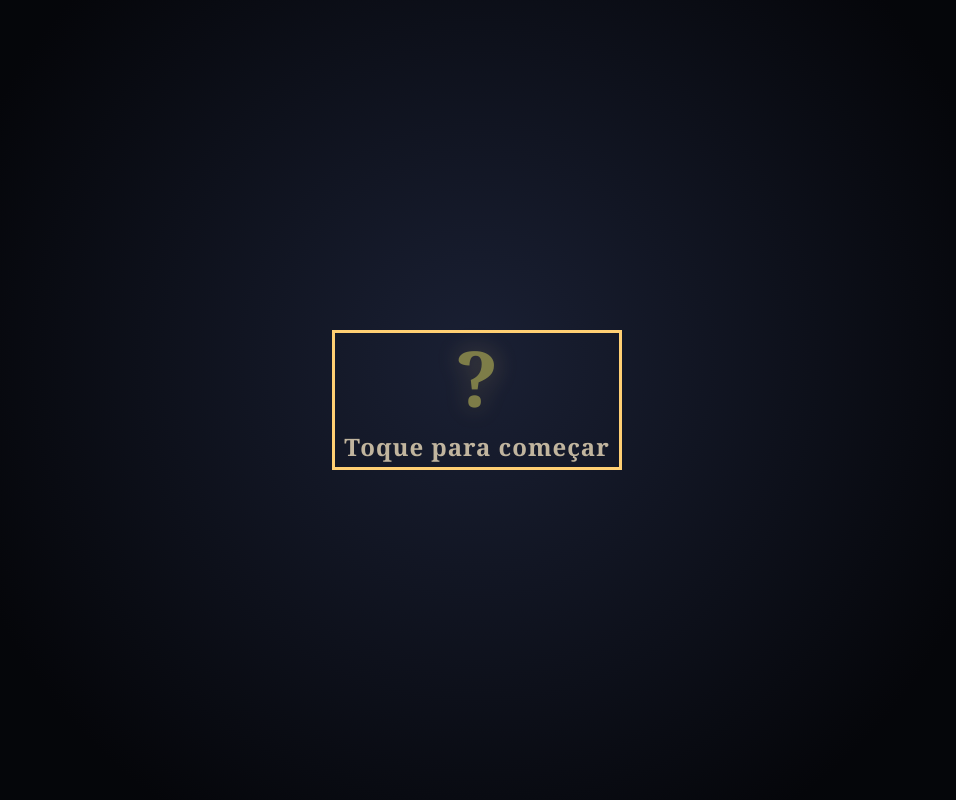
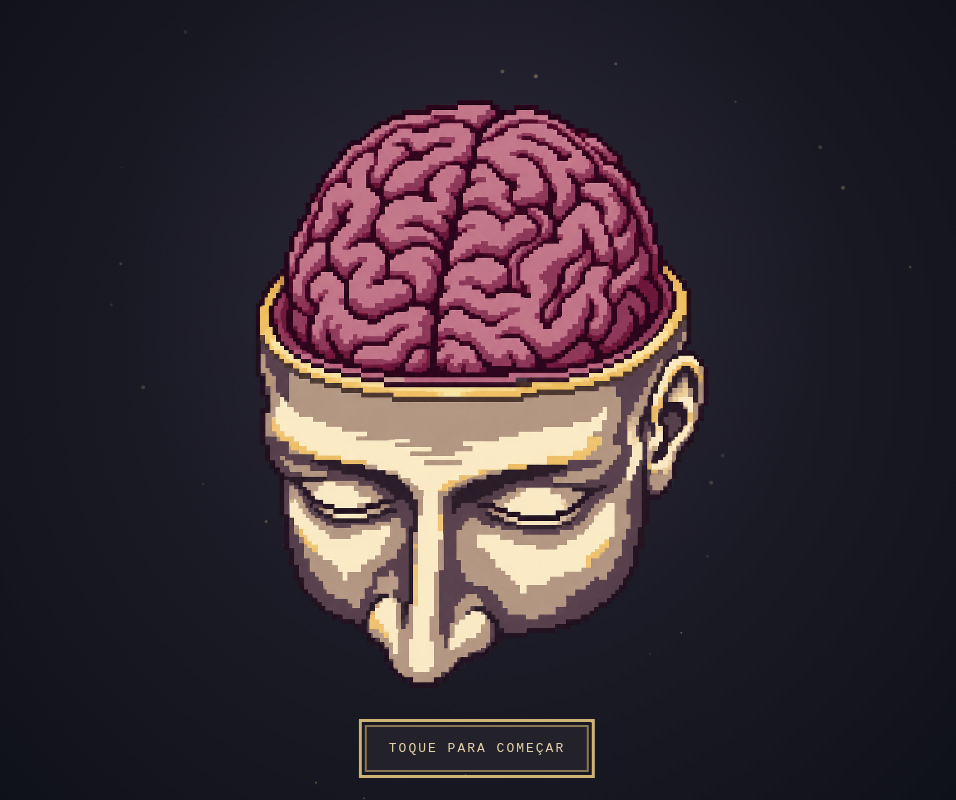
Before and after one commit to dhemylisousa68-cloud/Mentes-Pensantes, a plain HTML site: page index.html in a window 1280 px wide. Shown: the whole page, without its empty margins (163-1119 px from the left). Drawn offline with Linux system fonts and the light colour scheme; animation ran at ten frames a second; a web font is replaced by a local one.

Commit message:
Intro de apresentação em pixel art
O site abre com a intro Pixel Cadência: cabeça com o cérebro pulsando,
a lupa percorre e mergulha, o M liga a TV e aparece o título; depois
entra a tela inicial. Botão "Pular intro", som respeitando o mudo e
o volume dos efeitos. A sala de espera também para de consultar o
servidor quando a sala deixa de existir.

Co-Authored-By: Claude Opus 5.5 <noreply@anthropic.com>

```diff
--- /dev/null
+++ b/css/intro-pixel.css
@@ -0,0 +1,36 @@
+/* Intro de apresentação em pixel art (a partir de Mentes_Pensantes_Pixel_Cadencia.html). */
+#portao.intro-pixel { overflow: hidden; background: #0b0c14; color: #e6d4af; font-family: monospace; }
+#portao.intro-pixel[hidden] { display: none; }
+#ip-cabeca { position: absolute; inset: 0; width: 100%; height: 100%; display: block; image-rendering: pixelated; }
+
+/* cena interna (o M liga a TV), revelada pela lupa */
+#ip-cena { position: absolute; inset: 0; pointer-events: none; overflow: hidden; clip-path: circle(0% at 50% 50%); background: #100f0e; }
+#ip-cena svg { display: block; width: 100%; height: 100%; transform-origin: 70.4% 48%; transition: transform 3s ease-in-out; image-rendering: pixelated; }
+#ip-tela, #ip-logo-tv { opacity: 0; transition: opacity .8s; }
+#ip-cena.ligada #ip-tela, #ip-cena.logo #ip-logo-tv { opacity: 1; }
+#ip-chiado { opacity: 0; }
+#ip-cena.ligada:not(.logo) #ip-chiado { animation: ip-chiado .16s infinite alternate; }
+@keyframes ip-chiado { to { opacity: .7; } }
+
+/* título final */
+#ip-titulo {
+  position: absolute; inset: 0; z-index: 3; display: grid; place-content: center; text-align: center; pointer-events: none; opacity: 0;
+  background: radial-gradient(ellipse, #121613eb, #080a0de8);
+}
+#ip-titulo h1 { margin: 0; font: bold clamp(32px, 6vw, 70px) monospace; letter-spacing: .12em; text-shadow: 4px 4px #6e3758; }
+#ip-titulo p { letter-spacing: 4px; font-size: 11px; color: #d7c799; }
+#ip-barra { position: absolute; left: 0; bottom: 0; height: 2px; width: 0; background: #c6a970; z-index: 4; }
+
+/* botões */
+.intro-pixel button {
+  background: #24232c; border: 2px solid #8f7955; color: #ecd9b1; border-radius: 0; padding: 11px 16px;
+  font: 13px monospace; letter-spacing: 2px; cursor: pointer;
+}
+.intro-pixel button:hover { background: #3a2a33; }
+.intro-pixel button:focus-visible { outline: 3px solid #d6b978; outline-offset: 3px; }
+.ip-comecar { position: absolute; left: 50%; bottom: 3.5%; transform: translateX(-50%); z-index: 5; padding: 14px 22px !important; animation: ip-convite 2.4s ease-in-out infinite; }
+@keyframes ip-convite { 50% { opacity: .65; } }
+.intro-pixel.rodando .ip-comecar { display: none; }
+.ip-pular { position: absolute; top: 14px; right: 14px; z-index: 5; font-size: 11px !important; padding: 9px 12px !important; }
+.ip-pular[hidden] { display: none; }
+html.reduzido .intro-pixel * { animation: none !important; transition-duration: .001ms !important; }
--- a/detetive/ultima-ceia/js/sala.js
+++ b/detetive/ultima-ceia/js/sala.js
@@ -64,7 +64,8 @@ UC.Sala = (() => {
     } catch (e) {
       const t = String(e && e.message || e);
       if (t.includes('SALA_NAO_EXISTE') || t.includes('SALA_CHEIA') || t.includes('EXPULSO')) {
-        if (t.includes('EXPULSO')) { try { sessionStorage.removeItem('mp_sala'); } catch (err) { /* ignora */ } intervalos.forEach(clearInterval); }
+        intervalos.forEach(clearInterval); online = false; // para de consultar a sala
+        if (t.includes('EXPULSO')) { try { sessionStorage.removeItem('mp_sala'); } catch (err) { /* ignora */ } }
         aviso(UC.Online.mensagem(e), true);
       }
       // falha de rede: tenta de novo no próximo ciclo
--- a/index.html
+++ b/index.html
@@ -12,15 +12,26 @@
   <link rel="preload" as="image" href="assets/cena/fundo.jpg">
   <link rel="preload" as="image" href="assets/mascote/natal.webp">
   <link rel="stylesheet" href="css/hub.css">
+  <link rel="stylesheet" href="css/intro-pixel.css">
 </head>
 <body>
 
-  <!-- ============ PORTÃO (primeiro toque libera o som) ============ -->
-  <section id="portao" class="tela" hidden>
-    <button id="comecar" class="comecar">
-      <span class="comecar-icone" aria-hidden="true">?</span>
-      <span>Toque para começar</span>
-    </button>
+  <!-- ============ INTRO DE APRESENTAÇÃO (pixel art): cabeça → lupa → dentro da mente → M liga a TV → logo ============ -->
+  <section id="portao" class="tela intro-pixel" hidden>
+    <canvas id="ip-cabeca" aria-label="Cabeça gravada com o cérebro pulsando e uma lupa ampliando os detalhes"></canvas>
+    <div id="ip-cena" style="opacity:0">
+      <svg preserveAspectRatio="xMidYMid slice" viewBox="0 0 682.6667 384" aria-label="M pega o controle, cruza as pernas e liga a TV">
+        <defs><pattern id="ip-linhas" width="4" height="4" patternUnits="userSpaceOnUse"><path d="M0 0H4" stroke="#e1d4b6" stroke-width="1"/></pattern></defs>
+        <foreignObject width="682.6667" height="384"><canvas xmlns="http://www.w3.org/1999/xhtml" id="ip-ator" width="683" height="384" style="width:100%;height:100%"></canvas></foreignObject>
+        <rect id="ip-tela" x="416" y="118" width="146" height="122" rx="17" fill="#253a30"/>
+        <rect id="ip-chiado" x="416" y="118" width="146" height="122" rx="17" fill="url(#ip-linhas)"/>
+        <g id="ip-logo-tv" fill="#eddfba" text-anchor="middle"><text x="489" y="162" font-size="14" font-family="monospace" letter-spacing="2">MENTES</text><text x="489" y="184" font-size="16" font-family="monospace">PENSANTES</text><path d="M435 198H543" stroke="#bba575"/><text x="489" y="216" font-size="6" letter-spacing="1">TODO MISTÉRIO COMEÇA AQUI</text></g>
+      </svg>
+    </div>
+    <div id="ip-titulo"><p>TODO MISTÉRIO COMEÇA NA MENTE</p><h1>MENTES<br>PENSANTES</h1></div>
+    <div id="ip-barra"></div>
+    <button id="comecar" class="ip-comecar" type="button"><span>TOQUE PARA COMEÇAR</span></button>
+    <button id="ip-pular" class="ip-pular" type="button" hidden>PULAR INTRO ›</button>
   </section>
 
   <!-- ============ TELA PRINCIPAL: a mansão ============ -->
@@ -135,6 +146,7 @@
   <script src="js/mascote-rig.js"></script>
   <script src="js/neve.js"></script>
   <script src="js/reacao-botao.js"></script>
+  <script src="js/intro-pixel.js"></script>
   <script src="js/hub.js"></script>
   <script src="js/telacheia.js"></script>
 </body>
--- a/js/hub.js
+++ b/js/hub.js
@@ -545,7 +545,12 @@
   atualizarBotaoSom();
 
   // ---------- Eventos gerais ----------
-  $('#comecar').addEventListener('click', () => { MP.Som.iniciar(); abrirHub(true); });
+  // "Toque para começar": toca a intro de apresentação e, ao terminar (ou pular), entra a tela inicial (mansão)
+  $('#comecar').addEventListener('click', () => {
+    MP.Som.iniciar();
+    if (MP.Intro) MP.Intro.iniciar(() => abrirHub(true));
+    else abrirHub(true);
+  });
   pularSeq.addEventListener('click', pular);
   window.addEventListener('keydown', (e) => {
     if (e.key !== 'Escape') return;
--- /dev/null
+++ b/js/intro-pixel.js
@@ -0,0 +1,162 @@
+// Intro de apresentação do Mentes Pensantes, em pixel art (adaptada de Mentes_Pensantes_Pixel_Cadencia.html).
+// 0–4 s: o cérebro pulsa · 4–11 s: a lupa percorre o cérebro · 11–16,5 s: a lupa revela o interior da mente
+// 16,5–24 s: o M pega o controle, cruza as pernas e liga a TV · 28–30 s: título · 32 s: fim → tela inicial.
+// MP.Intro.iniciar(aoTerminar) é chamado no "Toque para começar" (o toque também libera o som).
+window.MP = window.MP || {};
+
+MP.Intro = (() => {
+  const $ = (x) => document.getElementById(x);
+  const raiz = $('portao'), c = $('ip-cabeca'), ctx = c.getContext('2d');
+  const img = new Image(), atorImg = new Image(), quadros = [];
+  const DURACAO = 32, BPM = 66, FPS_ATOR = 3;
+  let w = 0, h = 0, dpr = 1, pronto = false, atorPronto = false, rodando = false;
+  let tempo = 0, ultimo = 0, batida = 0, soou = -1, anterior = 0, pulso = 0, fim = null, acabou = false;
+  let ac = null, nos = [];
+  const suave = (x) => { x = Math.max(0, Math.min(1, x)); return x * x * (3 - 2 * x); };
+  const somLigado = () => !(MP.Som && MP.Som.mudo);
+  const volume = () => (window.UC && UC.Ajustes ? UC.Ajustes.get('efeitos') / 100 : .7);
+
+  function medir() {
+    w = raiz.clientWidth; h = raiz.clientHeight; dpr = Math.min(devicePixelRatio || 1, 2);
+    c.width = Math.round(w * dpr); c.height = Math.round(h * dpr);
+  }
+  new ResizeObserver(medir).observe(raiz);
+
+  function tom(f, d, v, fimF = f) {
+    if (!ac || !somLigado()) return;
+    const o = ac.createOscillator(), g = ac.createGain(), t = ac.currentTime;
+    o.frequency.setValueAtTime(f, t); o.frequency.exponentialRampToValueAtTime(fimF, t + d);
+    g.gain.setValueAtTime(.001, t); g.gain.linearRampToValueAtTime(v * volume(), t + .02); g.gain.exponentialRampToValueAtTime(.001, t + d);
+    o.connect(g); g.connect(ac.destination); o.start(); o.stop(t + d);
+    nos.push(o); o.onended = () => { nos = nos.filter((n) => n !== o); };
+  }
+  function silenciar() { nos.forEach((n) => { try { n.stop(); } catch (e) { /* já parou */ } }); nos = []; }
+
+  // só a parte de cima (o cérebro) se deforma com a pulsação; rosto e borda ficam parados
+  function desenharCabeca(x, y, ww, hh) {
+    const corte = Math.floor(img.height * .49), fator = hh / img.height;
+    ctx.drawImage(img, 0, corte, img.width, img.height - corte, x, y + corte * fator, ww, (img.height - corte) * fator);
+    const passo = 3;
+    const yMapa = (linha) => { const v = linha / corte; return y + linha * fator - pulso * hh * .018 * Math.pow(1 - v, 2); };
+    for (let linha = 0; linha < corte; linha += passo) {
+      const ate = Math.min(corte, linha + passo), v = (linha + ate) / 2 / corte;
+      const largura = ww * (1 + .027 * pulso * Math.sin(Math.PI * v));
+      const dy = yMapa(linha), dh = yMapa(ate) - dy;
+      ctx.drawImage(img, 0, linha, img.width, ate - linha, x + (ww - largura) / 2, dy, largura, dh + .35);
+    }
+  }
+
+  atorImg.onload = () => {
+    for (let i = 0; i < 6; i++) {
+      const q = document.createElement('canvas'); q.width = 683; q.height = 384;
+      q.getContext('2d').drawImage(atorImg, (i % 3) * atorImg.width / 3, Math.floor(i / 3) * atorImg.height / 2, atorImg.width / 3, atorImg.height / 2, 0, 0, 683, 384);
+      quadros.push(q);
+    }
+    atorPronto = true;
+  };
+  atorImg.src = 'assets/intro/m-sofa.png';
+
+  const clique = () => 17 + 5 / FPS_ATOR + .12;
+  function animarM(t) {
+    if (!atorPronto) return;
+    const cx = $('ip-ator').getContext('2d');
+    const q = Math.max(0, Math.min(5, Math.floor((t - 17) * FPS_ATOR)));
+    cx.imageSmoothingEnabled = false; cx.clearRect(0, 0, 683, 384);
+    cx.drawImage(quadros[0], 0, 0);
+    cx.drawImage(quadros[q], 110, 62, 280, 307, 110, 62, 280, 307); // a sala fica parada; só o M muda
+    if (t >= clique() && anterior < clique() && rodando) { tom(850, .08, .05, 300); tom(95, .65, .035, 60); }
+    anterior = t;
+  }
+
+  function arcoPixel(cx, x, y, r, a0, a1) {
+    const passos = Math.max(8, Math.ceil((a1 - a0) * r / 8));
+    for (let k = 0; k <= passos; k++) {
+      const a = a0 + (a1 - a0) * k / passos, px = Math.round((x + Math.cos(a) * r) / 4) * 4, py = Math.round((y + Math.sin(a) * r) / 4) * 4;
+      if (k === 0) cx.moveTo(px, py); else cx.lineTo(px, py);
+    }
+  }
+
+  function quadro(agora) {
+    const dt = Math.min((agora - ultimo) / 1000 || 0, .05); ultimo = agora;
+    if (rodando && pronto) {
+      tempo += dt; batida += dt * BPM / 60;
+      if (tempo >= DURACAO) { tempo = DURACAO; terminar(); }
+    }
+    ctx.setTransform(dpr, 0, 0, dpr, 0, 0); ctx.imageSmoothingEnabled = false; ctx.clearRect(0, 0, w, h);
+    const fundo = ctx.createRadialGradient(w / 2, h * .45, 10, w / 2, h * .45, Math.max(w, h) * .65);
+    fundo.addColorStop(0, '#252331'); fundo.addColorStop(1, '#090c13'); ctx.fillStyle = fundo; ctx.fillRect(0, 0, w, h);
+    for (let i = 0; i < 30; i++) {
+      const a = i * 2.399 + tempo * .025, r = Math.min(w, h) * (.28 + (i % 7) * .046);
+      ctx.fillStyle = `rgba(209,182,125,${.13 + (i % 4) * .09})`; ctx.beginPath();
+      ctx.arc(w / 2 + Math.cos(a) * r, h * .46 + Math.sin(a) * r, 1 + (i % 3) * .5, 0, Math.PI * 2); ctx.fill();
+    }
+    if (pronto) {
+      const fase = batida % 1;
+      pulso = rodando ? Math.exp(-Math.pow((fase - .14) / .085, 2)) + .4 * Math.exp(-Math.pow((fase - .36) / .1, 2)) : 0;
+      const mergulho = suave((tempo - 11) / 4.5), some = 1 - suave((tempo - 15) / 1.5);
+      const ih = Math.min(h * .84, w * 1.08), iw = ih * img.width / img.height, cx = w * .5, cy = h * .48;
+      const rota = suave((tempo - 4) / 6), ang = rota * Math.PI * 2 - Math.PI / 2, assenta = suave((tempo - 9.3) / 1.7);
+      const lx = cx + Math.cos(ang) * iw * .19 * (1 - assenta), ly = cy - ih * .23 + Math.sin(ang) * ih * .085 * (1 - assenta);
+      ctx.save(); ctx.globalAlpha = some;
+      const brilho = ctx.createRadialGradient(cx, cy - ih * .18, 0, cx, cy - ih * .18, iw * .65);
+      brilho.addColorStop(0, `rgba(169,145,190,${.08 + pulso * .10})`); brilho.addColorStop(1, 'rgba(169,145,190,0)');
+      ctx.fillStyle = brilho; ctx.fillRect(cx - iw, cy - ih, iw * 2, ih * 2);
+      const x = cx - iw / 2, y = cy - ih / 2;
+      desenharCabeca(x, y, iw, ih);
+      // lupa
+      const aparece = suave((tempo - 4) / 1.4), raio0 = Math.max(65, Math.min(iw * .32, 145));
+      const raioTotal = Math.hypot(Math.max(lx, w - lx), Math.max(ly, h - ly)) + 24, raio = raio0 + (raioTotal - raio0) * mergulho;
+      if (aparece > 0) {
+        ctx.save(); ctx.globalAlpha *= aparece;
+        ctx.save(); ctx.beginPath(); arcoPixel(ctx, lx, ly, raio, 0, Math.PI * 2); ctx.clip();
+        ctx.fillStyle = '#191923'; ctx.fillRect(lx - raio, ly - raio, raio * 2, raio * 2);
+        ctx.translate(lx, ly); ctx.scale(1.7, 1.7); ctx.translate(-lx, -ly); desenharCabeca(x, y, iw, ih); ctx.restore();
+        ctx.strokeStyle = '#e4c487'; ctx.lineWidth = 10; ctx.beginPath(); arcoPixel(ctx, lx, ly, raio, 0, Math.PI * 2); ctx.stroke();
+        ctx.strokeStyle = '#fff0ce'; ctx.lineWidth = 2; ctx.beginPath(); arcoPixel(ctx, lx, ly, Math.max(1, raio - 7), 0, Math.PI * 2); ctx.stroke();
+        ctx.lineCap = 'square'; ctx.strokeStyle = '#b7945d'; ctx.lineWidth = 22; ctx.beginPath(); ctx.moveTo(lx + raio * .72, ly + raio * .72); ctx.lineTo(lx + raio * 1.5, ly + raio * 1.5); ctx.stroke();
+        ctx.strokeStyle = '#ffffffaa'; ctx.lineWidth = 5; ctx.beginPath(); arcoPixel(ctx, lx, ly, raio * .82, 3.5, 4.3); ctx.stroke();
+        ctx.restore();
+      }
+      ctx.restore();
+      $('ip-titulo').style.opacity = suave((tempo - 28) / 2);
+      const cena = $('ip-cena');
+      cena.style.clipPath = `circle(${Math.max(0, raio - 10)}px at ${lx}px ${ly}px)`;
+      cena.style.opacity = suave((tempo - 11.2) / 3.4);
+      cena.classList.toggle('ligada', tempo > clique());
+      cena.classList.toggle('logo', tempo > clique() + .9);
+      animarM(tempo);
+      $('ip-barra').style.width = `${tempo / DURACAO * 100}%`;
+      if (rodando && Math.floor(batida) !== soou) { soou = Math.floor(batida); tom(57, .33, .065, 35); tom(220 * Math.pow(2, (soou % 4) / 12), 1.5, .009); }
+    }
+    if (!acabou) requestAnimationFrame(quadro);
+  }
+
+  function terminar() {
+    if (acabou) return;
+    acabou = true; rodando = false; silenciar();
+    $('ip-pular').hidden = true;
+    if (fim) { const f = fim; fim = null; f(); }
+  }
+
+  img.onload = () => { pronto = true; };
+  img.src = 'assets/intro/cabeca.png';
+  medir();
+  requestAnimationFrame(quadro);
+
+  $('ip-pular').addEventListener('click', terminar);
+  window.addEventListener('keydown', (e) => { if (e.key === 'Escape' && rodando) { e.preventDefault(); terminar(); } });
+  document.addEventListener('visibilitychange', () => { if (document.hidden) silenciar(); });
+  window.addEventListener('pagehide', silenciar);
+
+  return {
+    iniciar(aoTerminar) {
+      fim = aoTerminar;
+      try { ac = ac || new (window.AudioContext || window.webkitAudioContext)(); ac.resume(); } catch (e) { ac = null; }
+      if (window.UC && UC.Ajustes && UC.Ajustes.get('reduzido')) { terminar(); return; }
+      raiz.classList.add('rodando');
+      $('ip-pular').hidden = false;
+      $('ip-pular').focus({ preventScroll: true });
+      tempo = 0; batida = 0; soou = -1; rodando = true;
+    },
+  };
+})();
```
Also changed, not shown: assets/intro/cabeca.png (added), 1 other file.
